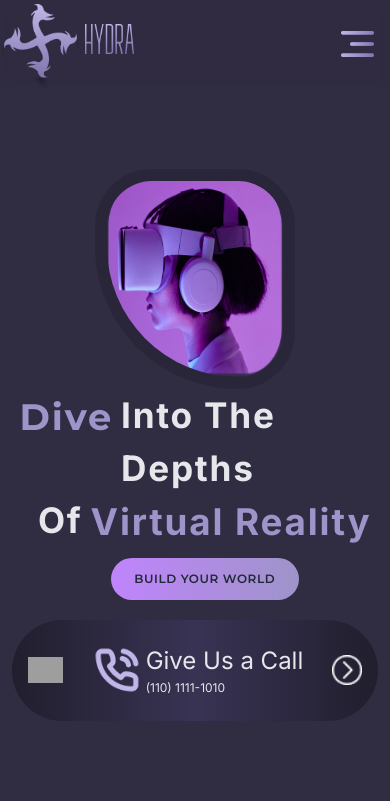
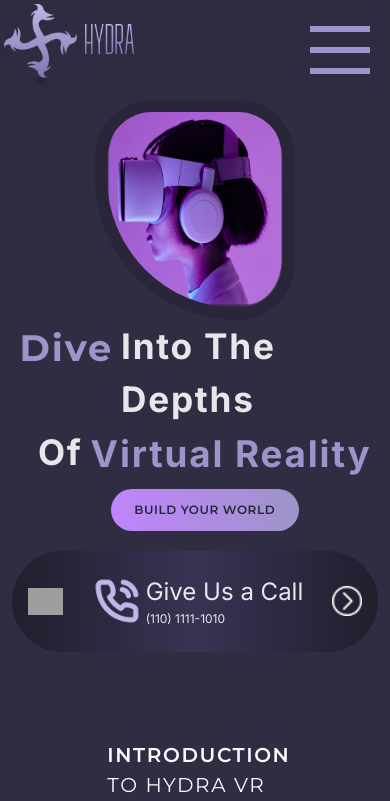
Before and after one commit to radlarabi/hydra, a Next.js app: page / in a window 390 px wide. Shown: the top 801 px of the page. Built offline with nearby package versions, Linux system fonts and the light colour scheme; grey boxes are pictures that could not be loaded.

Commit message:
change the humberger menu animation

```diff
--- a/package.json
+++ b/package.json
@@ -19,6 +19,7 @@
     "react": "^18",
     "react-dom": "^18",
     "react-just-parallax": "^3.1.16",
+    "scroll-lock": "^2.1.5",
     "tailwind-merge": "^2.2.1",
     "tailwindcss-animate": "^1.0.7"
   },
--- a/src/components/Header.jsx
+++ b/src/components/Header.jsx
@@ -2,16 +2,37 @@
 import { useState } from "react";
 import Image from "next/image";
 import NavBar from "@/nav/NavBare";
+import { disablePageScroll, enablePageScroll } from 'scroll-lock';
+
 export default function Header(){
+
+    const [toggle, setToggle] = useState(false);
+    const items = ["ABOUT", "SERVICE", "TECHNOLOGIES", "HOW TO"];
+    const [isOpen, setIsOpen] = useState(false);
+
+    const toggleMenu = () => {
+        setIsOpen(!isOpen);
+        setToggle(!toggle);
+        if(isOpen)
+            enablePageScroll()
+        else
+            disablePageScroll()
+    };
+
+
     return(
-        <div className="flex fixed justify-between backdrop-blur-sm bg-custom-blue/10 w-full z-50">
+        <>
+            <div className="flex lg:fixed justify-between backdrop-blur-sm bg-custom-blue/10 w-full z-50">
                 <div className="logo flex justify-center">
-                <div className="mt-1  mr-[1vw]">
+                    <div className="mt-1 mr-[1vw]">
                         <Image
                             src="/assets/Frame.png"
                             width={81}
                             height={82}
                             alt="Hydra Logo"
+                            onClick={() => {
+                                document.getElementById('Landing').scrollIntoView();
+                            }}
                             />
                     </div>
                     <div className="mt-6 mr-[1vw]">
@@ -20,19 +41,22 @@ export default function Header(){
                             width={49}
                             height={76}
                             alt="Hydra Logo"
+                            onClick={() => {
+                                document.getElementById('Landing').scrollIntoView();
+                            }}
                         />
                     </div>
                 </div>
 
                 <NavBar/>
                 <div className="lg:hidden flex justify-end items-center">
-                    <Image
-                        className=" mr-[4vw]"
-                        src="/assets/Hamburger-Button.png"
-                        width={33}
-                        height={26}
-                        alt="Hydra Logo"
-                    />
+                    <button className={`menu ${isOpen ? 'opened' : ''} `} onClick={toggleMenu} aria-label="Main Menu">
+                        <svg width="100" height="100" viewBox="0 0 100 100" stroke="#9E94C9">
+                            <path className="line line1"  fill="red" d="M 20,29.000046 H 80.000231 C 80.000231,29.000046 94.498839,28.817352 94.532987,66.711331 94.543142,77.980673 90.966081,81.670246 85.259173,81.668997 79.552261,81.667751 75.000211,74.999942 75.000211,74.999942 L 25.000021,25.000058" />
+                            <path className="line line2"  d="M 20,50 H 80" />
+                            <path className="line line3"  d="M 20,70.999954 H 80.000231 C 80.000231,70.999954 94.498839,71.182648 94.532987,33.288669 94.543142,22.019327 90.966081,18.329754 85.259173,18.331003 79.552261,18.332249 75.000211,25.000058 75.000211,25.000058 L 25.000021,74.999942" />
+                        </svg>
+                    </button>
                 </div>
                 <div className="hidden lg:flex justify-around ">
                     <div className="login mt-6">
@@ -44,5 +68,26 @@ export default function Header(){
                     </div>
                 </div>
             </div>
+            {
+                toggle &&
+                <div className='h-full w-full backdrop-blur-sm bg-custom-radial1/70 fixed z-50'>
+                    <div className="h-full w-full flex flex-col justify-center items-center">
+                    {
+                        items.map((item, index) =>(
+                            <a
+                                href={`#${item}`}
+                                key={index}
+                                className="text-gray-200 text-[2rem] font-nav font-semibold px-[1vw] py-[1rem] hover:text-custom-purple cursor-pointer"
+                                onClick={toggleMenu}
+                                >
+
+                                {item}
+                            </a>
+                        ))
+                    }
+                    </div>
+                </div>
+            }
+        </>
     );
 }
--- a/src/components/Landing.jsx
+++ b/src/components/Landing.jsx
@@ -37,7 +37,7 @@ export default function Landing(){
     }, [index]);
 
     return(
-        <div className="landing pt-[20vh]">
+        <div className="landing lg:pt-[20vh]" id="Landing">
             <div className="main_title flex flex-col-reverse lg:flex-row ">
 
                 <div className="title  flex flex-col items-center justify-center ">
--- a/src/styles/globals.css
+++ b/src/styles/globals.css
@@ -7,6 +7,48 @@ html {
   scroll-behavior: smooth;
 }
 .bg-custom-opacity {
-    background-image: url('../../public/assets/metaverse.png');
-    opacity: 0.5; /* Adjust the opacity value as needed */
-  }
+  background-image: url('../../public/assets/metaverse.png');
+  opacity: 0.5; /* Adjust the opacity value as needed */
+}
+
+.menu {
+  background-color: transparent;
+  border: none;
+  cursor: pointer;
+  display: flex;
+  padding: 0;
+}
+.line {
+  fill: none;
+  stroke: "#9E94C9";
+  stroke-width: 6;
+  transition: stroke-dasharray 600ms cubic-bezier(0.4, 0, 0.2, 1),
+    stroke-dashoffset 600ms cubic-bezier(0.4, 0, 0.2, 1);
+}
+.line1 {
+  stroke-dasharray: 60 207;
+  stroke-width: 6;
+}
+.line2 {
+  stroke-dasharray: 60 60;
+  stroke-width: 6;
+}
+.line3 {
+  stroke-dasharray: 60 207;
+  stroke-width: 6;
+}
+.opened .line1 {
+  stroke-dasharray: 90 207;
+  stroke-dashoffset: -134;
+  stroke-width: 6;
+}
+.opened .line2 {
+  stroke-dasharray: 1 60;
+  stroke-dashoffset: -30;
+  stroke-width: 6;
+}
+.opened .line3 {
+  stroke-dasharray: 90 207;
+  stroke-dashoffset: -134;
+  stroke-width: 6;
+}
```
Also changed, not shown: public/assets/Hamburger-Button-Close.png (added), src/nav/MobileNavBar.jsx (added), 1 other file (tests, documents, lock files or other folders). Lines whose indentation alone changed are shown as unchanged.
